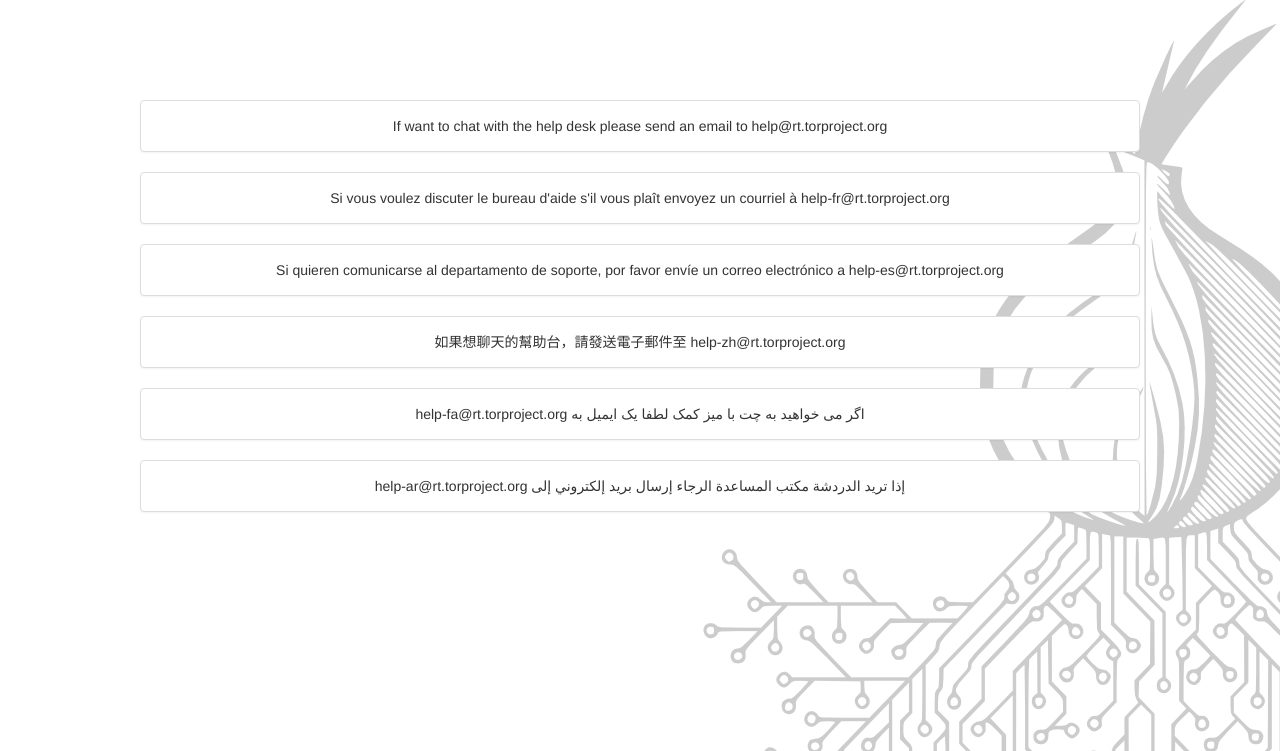
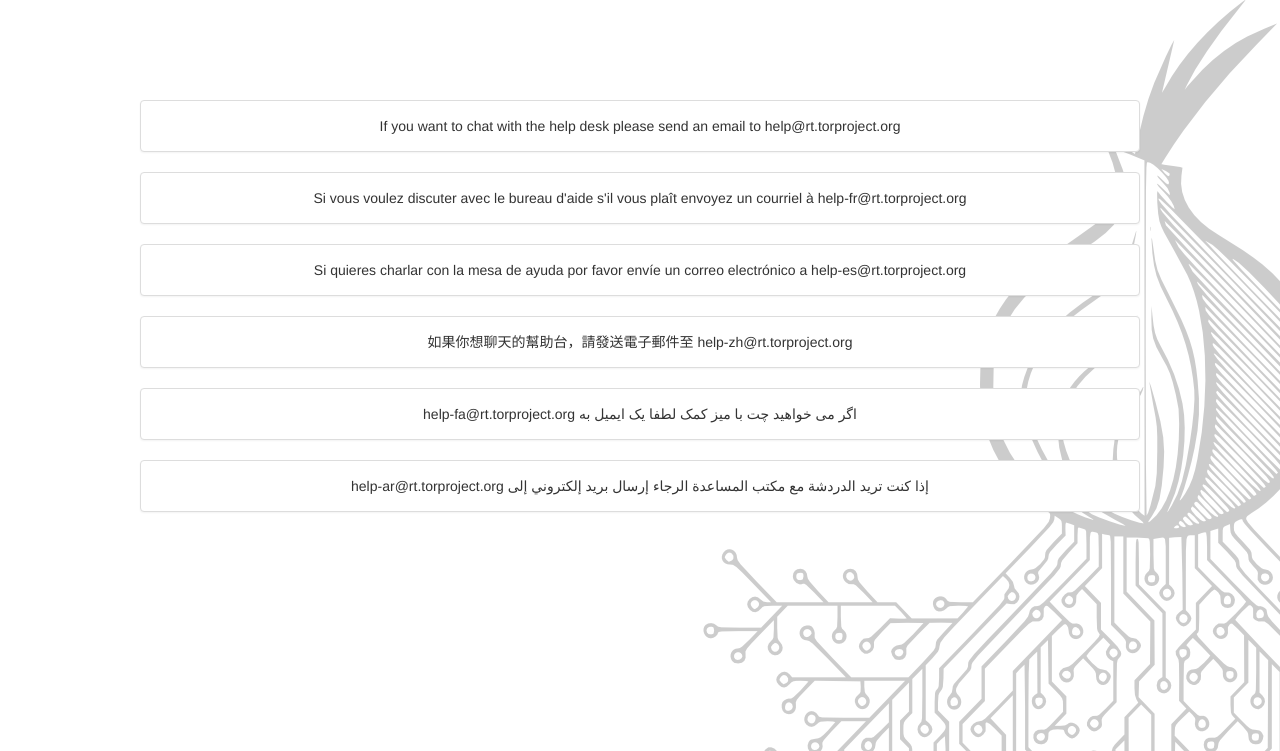
Before and after one commit to SheriefAlaa/pups, a Django app: template webchat/templates/index.html in a window 1280 px wide. Shown: the top 751 px of the page. Run offline with Django 3.2, Linux system fonts and the light colour scheme; the template is opened without the code that fills it, so the values that code supplies are empty; parts of the project's set-up code (start-up, migrations or seed data) failed here and were passed over; some libraries are stand-ins or nearby versions.

Commit message:
fixed a grammer error

```diff
--- a/webchat/templates/index.html
+++ b/webchat/templates/index.html
@@ -23,37 +23,37 @@
 <div class="clear"></div>
 <div class="panel panel-default">
   <div class="panel-body">
-    If want to chat with the help desk please send an email to help@rt.torproject.org
+    If you want to chat with the help desk please send an email to help@rt.torproject.org
   </div>
 </div>
 
 <div class="panel panel-default">
   <div class="panel-body">
-	Si vous voulez discuter le bureau d'aide s'il vous plaît envoyez un courriel à help-fr@rt.torproject.org
+	Si vous voulez discuter avec le bureau d'aide s'il vous plaît envoyez un courriel à help-fr@rt.torproject.org
   </div>
 </div>
 
 <div class="panel panel-default">
   <div class="panel-body">
-	Si quieren comunicarse al departamento de soporte, por favor envíe un correo electrónico a help-es@rt.torproject.org
+	Si quieres charlar con la mesa de ayuda por favor envíe un correo electrónico a help-es@rt.torproject.org
   </div>
 </div>
 
 <div class="panel panel-default">
   <div class="panel-body">
-	如果想聊天的幫助台，請發送電子郵件至 help-zh@rt.torproject.org
+	如果你想聊天的幫助台，請發送電子郵件至 help-zh@rt.torproject.org
   </div>
 </div>
 
 <div class="panel panel-default" >
   <div class="panel-body" style="direction:rtl;">
-    اگر می خواهید به چت با میز کمک لطفا یک ایمیل به help-fa@rt.torproject.org
+    اگر می خواهید چت با میز کمک لطفا یک ایمیل به help-fa@rt.torproject.org
   </div>
 </div>
 
 <div class="panel panel-default" >
   <div class="panel-body" style="direction:rtl;">
-    إذا تريد الدردشة مكتب المساعدة الرجاء إرسال بريد إلكتروني إلى help-ar@rt.torproject.org
+    إذا كنت تريد الدردشة مع مكتب المساعدة الرجاء إرسال بريد إلكتروني إلى help-ar@rt.torproject.org
   </div>
 </div>
 
```
